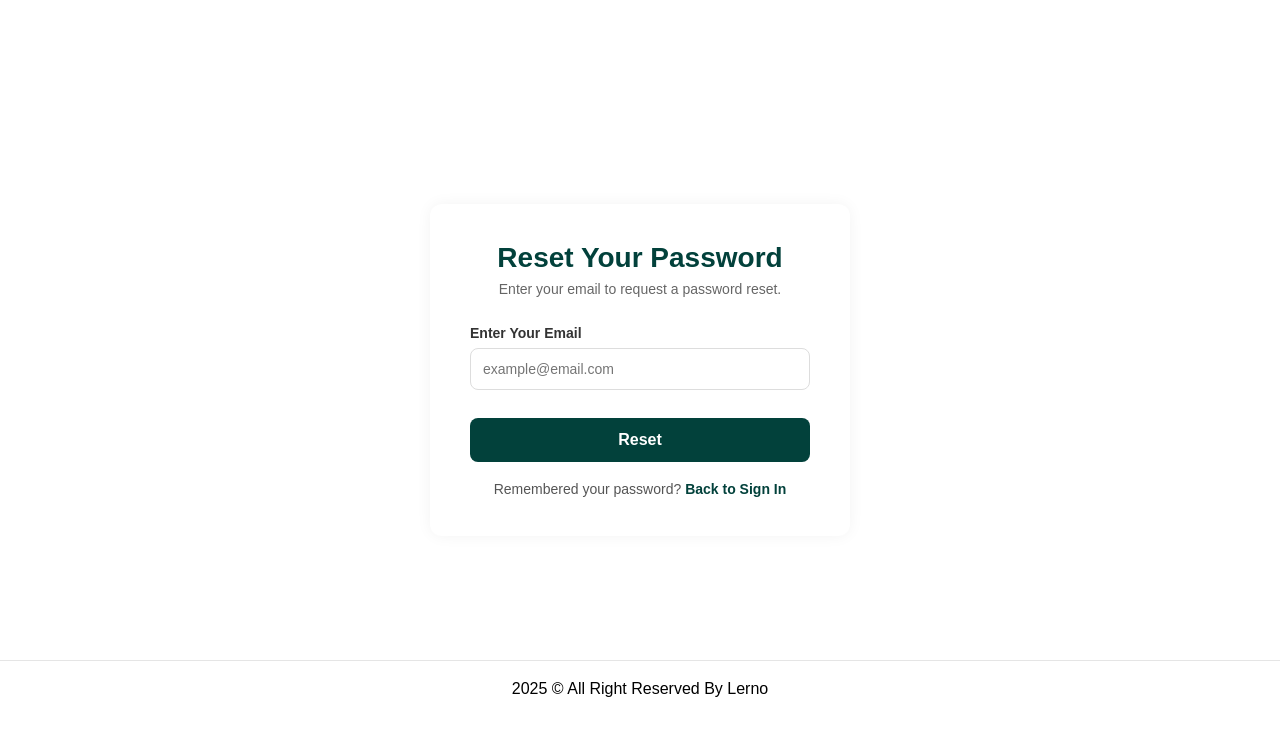
After one commit to Omr-123/Web_Programing, a PHP site: page /reset-password.html in a window 1280 px wide. The commit adds this page. Shown: the top 736 px of the page. Run offline with PHP 8.4, Linux system fonts and the light colour scheme.

Commit message:
add reset password button in login.php page when click on it go to new reset password page.html there is field called enter your email and button reset when click reset take the email in field that he put his email and make mailto in code html that automatic make the email of the user is sender and the receive is info@lerno.com , subject to be reset password and the content of mail to be the email of user and cute message to change password request

```diff
--- a/login.php
+++ b/login.php
@@ -75,7 +75,7 @@ if ($_SERVER['REQUEST_METHOD'] === 'POST') {
                     </div>
                     <div class="form-options">
                         <label><input type="checkbox"> Remember me</label>
-                        <a href="#">Forgot Password?</a>
+                        <a href="reset-password.html">Reset Password</a>
                     </div>
                     <button type="submit" class="submit-btn">Sign In</button>
                 </form>
--- /dev/null
+++ b/reset-password.html
@@ -0,0 +1,69 @@
+<!DOCTYPE html>
+<html lang="en">
+
+<head>
+    <meta charset="UTF-8" />
+    <meta name="viewport" content="width=device-width, initial-scale=1.0" />
+    <title>Reset Password</title>
+    <link rel="icon" href="assets/Lerno.png">
+    <link rel="stylesheet" href="assets/css/reset.css">
+    <link rel="stylesheet" href="assets/css/main.css">
+    <link rel="stylesheet" href="assets/css/auth.css">
+    <style>
+        .auth-container {
+            max-width: 420px;
+        }
+
+        .submit-btn {
+            margin-top: 8px;
+        }
+    </style>
+</head>
+
+<body>
+
+    <div class="auth-wrapper">
+        <div class="auth-container">
+            <div class="auth-header">
+                <h2>Reset Your Password</h2>
+                <p>Enter your email to request a password reset.</p>
+            </div>
+            <div class="form-box">
+                <form id="resetForm" onsubmit="handleReset(event)" novalidate>
+                    <div class="input-group">
+                        <label>Enter Your Email</label>
+                        <input type="email" id="resetEmail" placeholder="example@email.com" required />
+                    </div>
+                    <button type="submit" class="submit-btn">Reset</button>
+                </form>
+                <div class="auth-footer-text">
+                    Remembered your password? <a href="login.php">Back to Sign In</a>
+                </div>
+            </div>
+        </div>
+    </div>
+    <div class="footer">
+        <p class="footer-description">2025 &copy; All Right Reserved By Lerno</p>
+    </div>
+    <script>
+        function handleReset(e) {
+            e.preventDefault();
+            const emailInput = document.getElementById('resetEmail');
+            const userEmail = (emailInput.value || '').trim();
+            if (!userEmail) {
+                alert('Please enter your email.');
+                emailInput.focus();
+                return;
+            }
+            // Note: The sender (From) is controlled by the user's email client.
+            const to = 'info@lerno.com';
+            const subject = encodeURIComponent('Reset Password Request');
+            const bodyMessage = `Hello Lerno Team,\n\nI would like to request a password reset.\n\nMy account email: ${userEmail}\n\nPlease send me instructions to change my password.\n\nThank you!\n`;
+            const body = encodeURIComponent(bodyMessage);
+            const mailtoUrl = `mailto:${to}?subject=${subject}&body=${body}`;
+            window.location.href = mailtoUrl;
+        }
+    </script>
+</body>
+
+</html>
```
